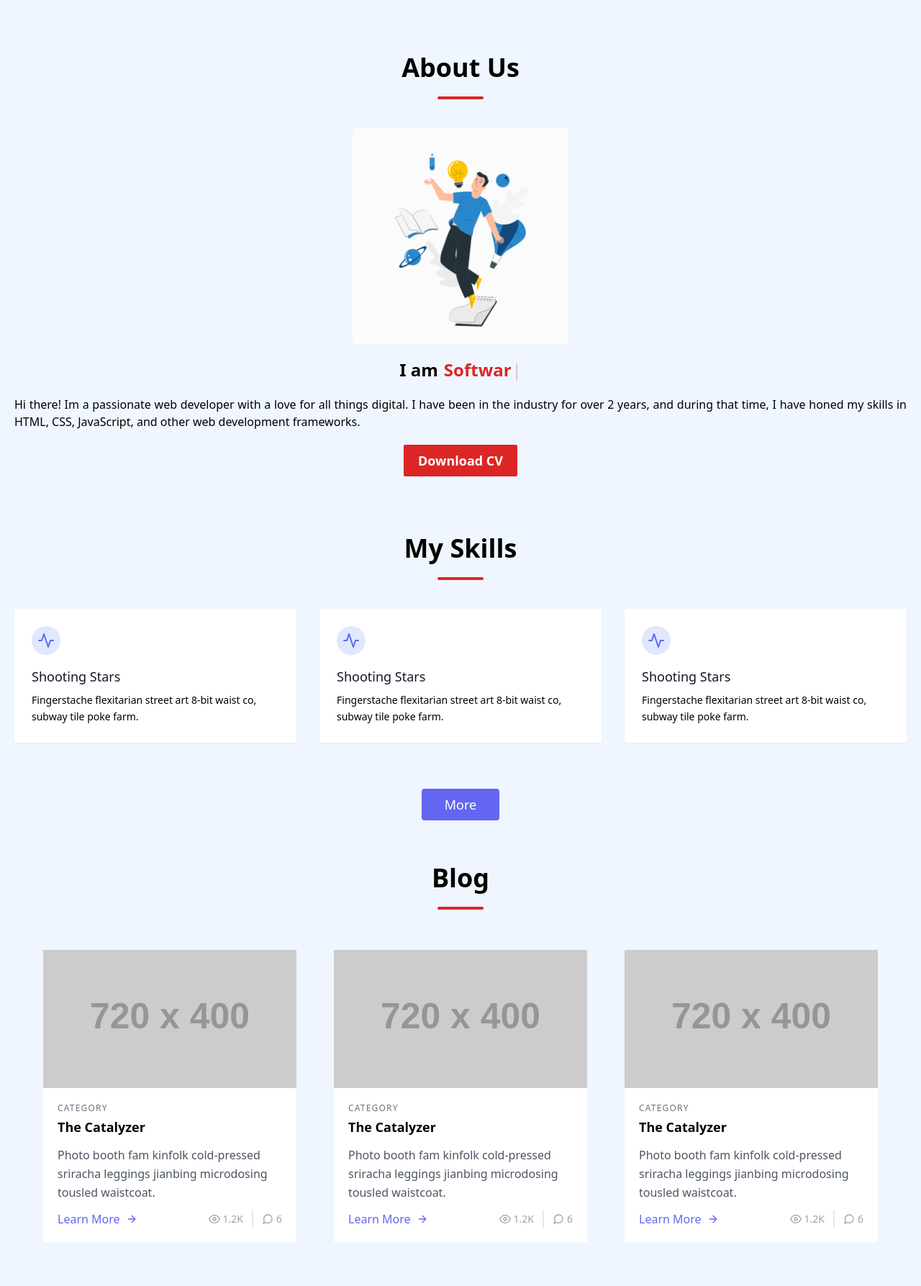
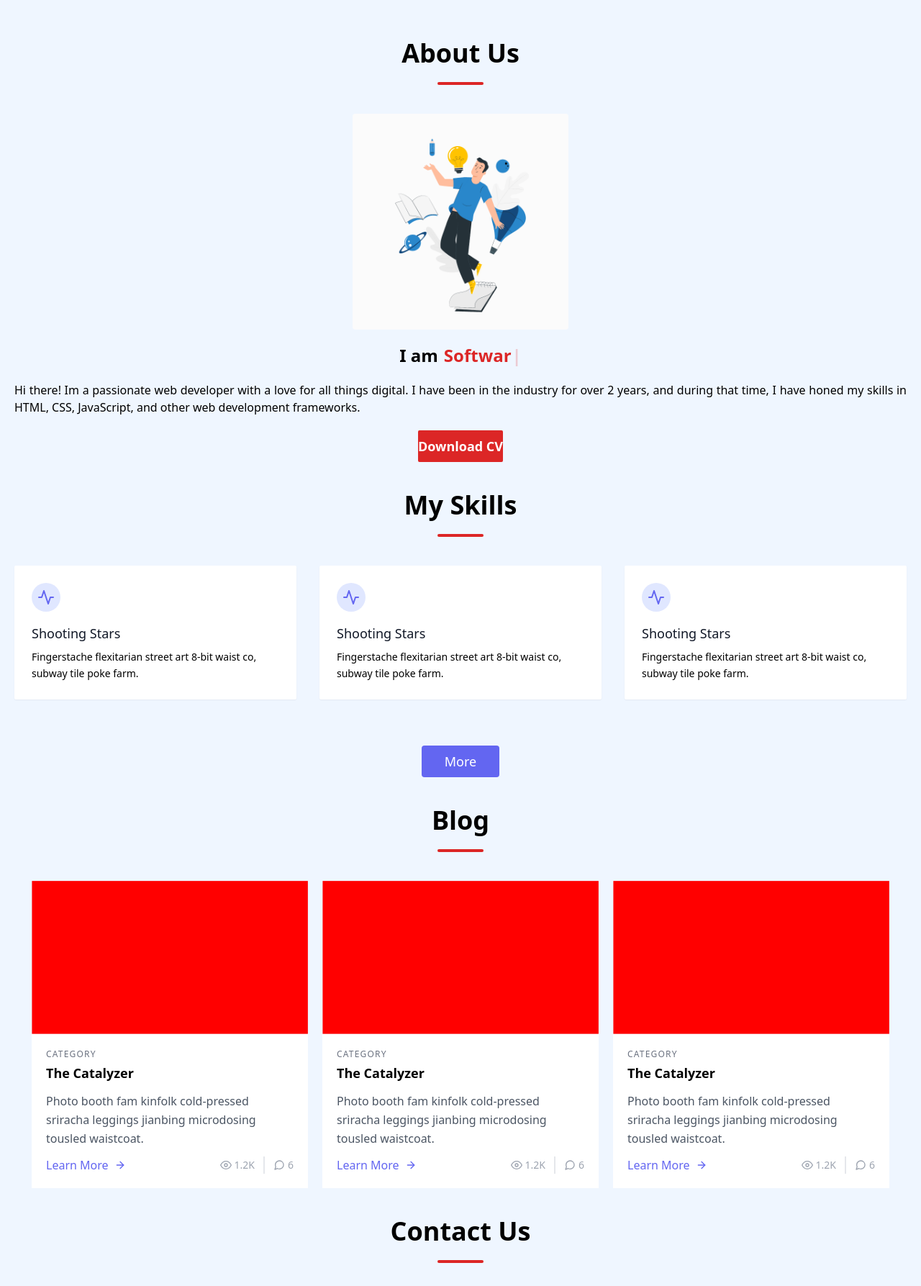
Before and after one commit to gvrv03/PersonalPortpolio, a Next.js app: page / in a window 1280 px wide. Shown: the part 786-2573 px from the top of the page at 72% size. Built offline with nearby package versions, Linux system fonts and the light colour scheme.

Commit message:
Complete Homepage 2

```diff
--- a/next.config.js
+++ b/next.config.js
@@ -1,6 +1,16 @@
 /** @type {import('next').NextConfig} */
 const nextConfig = {
   reactStrictMode: true,
-}
+  images: {
+    remotePatterns: [
+      {
+        protocol: "https",
+        hostname: "example.com",
+        port: "",
+        pathname: "/account123/**",
+      },
+    ],
+  },
+};
 
-module.exports = nextConfig
+module.exports = nextConfig;
--- a/src/Component/Footer.js
+++ b/src/Component/Footer.js
@@ -1,43 +1,41 @@
+import Link from "next/link";
 import React from "react";
 
 const Footer = () => {
   return (
-    <div className="mx-5">
-
       <footer className=" bg-white container m-auto  my-5 shadow rounded-sm dark:bg-gray-800">
         <div className="w-full mx-auto container md:p-6 p-4 md:flex md:items-center md:justify-between">
           <span className="text-sm text-gray-500 sm:text-center dark:text-gray-400">
             © 2023{" "}
-            <a href="/" className="hover:underline">
+            <Link href="/" className="hover:underline">
               Gaurav
-            </a>
+            </Link>
             . All Rights Reserved.
           </span>
           <ul className="flex flex-wrap items-center mt-3 text-sm font-medium text-gray-500 dark:text-gray-400 sm:mt-0">
             <li>
-              <a href="#" className="mr-4 hover:underline md:mr-6 ">
+              <Link href="/" className="mr-4 hover:underline md:mr-6 ">
                 About
-              </a>
+              </Link>
             </li>
             <li>
-              <a href="#" className="mr-4 hover:underline md:mr-6">
+              <Link href="/" className="mr-4 hover:underline md:mr-6">
                 Privacy Policy
-              </a>
+              </Link>
             </li>
             <li>
-              <a href="#" className="mr-4 hover:underline md:mr-6">
+              <Link href="/" className="mr-4 hover:underline md:mr-6">
                 Licensing
-              </a>
+              </Link>
             </li>
             <li>
-              <a href="#" className="hover:underline">
+              <Link href="/" className="hover:underline">
                 Contact
-              </a>
+              </Link>
             </li>
           </ul>
         </div>
       </footer>
-    </div>
   );
 };
 
--- a/src/pages/_app.js
+++ b/src/pages/_app.js
@@ -1,13 +1,18 @@
 import Footer from "gauravnarnaware/Component/Footer";
+import ScrollToTop from "react-scroll-up";
+
 import Navbar from "gauravnarnaware/Component/Navbar";
 import "gauravnarnaware/styles/globals.css";
 import { ThemeProvider } from "next-themes";
 export default function App({ Component, pageProps }) {
   return (
     <ThemeProvider attribute="class">
-      <Navbar/>
+      <Navbar />
       <Component {...pageProps} />
-      <Footer/>
+      <Footer />
+      <ScrollToTop showUnder={160}>
+        <i className="bi text-3xl text-red-600 bi-arrow-up-square-fill"></i>
+      </ScrollToTop>
     </ThemeProvider>
   );
 }
--- a/src/pages/_document.js
+++ b/src/pages/_document.js
@@ -6,7 +6,7 @@ export default function Document() {
       <Head >
       <link rel="stylesheet" href="https://cdn.jsdelivr.net/npm/bootstrap-icons@1.10.3/font/bootstrap-icons.css"/>
       </Head>
-      <body className="bg-blue-50  text-black dark:bg-gray-800 dark:text-white">
+      <body className="bg-blue-50 px-5 text-black dark:bg-gray-800 dark:text-white">
         <Main />
         <NextScript />
       </body>
--- a/src/pages/index.js
+++ b/src/pages/index.js
@@ -12,13 +12,9 @@ const HeaderName = (props) => {
 const FeatureBlog = () => {
   const BlogCard = () => {
     return (
-      <div className="p-4 w-full md:w-96">
+      <div className="w-full md:w-96">
         <div className="h-full rounded-sm">
-          <img
-            className="lg:h-48 md:h-36 w-full object-cover object-center"
-            src="https://dummyimage.com/720x400"
-            alt="blog"
-          />
+          <Image src="/sample.svg" width={1000} height={100} alt="blog" />
           <div className="p-5 bg-white dark:bg-gray-900">
             <h2 className="tracking-widest text-xs title-font text-gray-500 dark:text-gray-600 font-medium mb-1">
               CATEGORY
@@ -125,7 +121,7 @@ const Skills = () => {
   };
 
   return (
-    <div className="container p-5 m-auto">
+    <div className="container m-auto">
       <HeaderName name="My Skills" />
 
       <div className="flex flex-wrap -m-4">
@@ -144,7 +140,7 @@ const ContactUs = () => {
   return (
     <div className="container m-auto">
       <HeaderName name="Contact Us" />
-      <div className="container px-5  mx-auto flex sm:flex-nowrap flex-wrap">
+      <div className="container   mx-auto flex sm:flex-nowrap flex-wrap">
         <div className="lg:w-2/3 md:w-1/2 -z-50 bg-gray-300 rounded-lg overflow-hidden sm:mr-10 p-10 flex items-end justify-start relative">
           <iframe
             width="100%"
@@ -167,7 +163,9 @@ const ContactUs = () => {
               <h2 className="title-font font-semibold text-gray-900 dark:text-gray-50 tracking-widest text-xs">
                 EMAIL
               </h2>
-              <a className="text-indigo-500 leading-relaxed">example@email.com</a>
+              <a className="text-indigo-500 leading-relaxed">
+                example@email.com
+              </a>
               <h2 className="title-font font-semibold text-gray-900 dark:text-gray-50 tracking-widest text-xs mt-4">
                 PHONE
               </h2>
@@ -194,7 +192,6 @@ const ContactUs = () => {
               id="name"
               name="name"
               className="w-full bg-slate-50  dark:text-white rounded-sm dark:bg-gray-800  focus:border-indigo-500 focus:ring-2  text-base outline-none text-gray-700 py-1 px-3 leading-8 transition-colors duration-200 ease-in-out"
-
             />
           </div>
           <div className="relative mb-4">
@@ -209,7 +206,6 @@ const ContactUs = () => {
               id="email"
               name="email"
               className="w-full bg-slate-50  dark:text-white rounded-sm dark:bg-gray-800  focus:border-indigo-500 focus:ring-2  text-base outline-none text-gray-700 py-1 px-3 leading-8 transition-colors duration-200 ease-in-out"
-
             />
           </div>
           <div className="relative mb-4">
@@ -223,7 +219,6 @@ const ContactUs = () => {
               id="message"
               name="message"
               className="w-full bg-slate-50  dark:text-white rounded-sm dark:bg-gray-800  focus:border-indigo-500 focus:ring-2  h-32 text-base outline-none text-gray-700 py-1 px-3 resize-none leading-6 transition-colors duration-200 ease-in-out"
-
             ></textarea>
           </div>
           <button className="text-white bg-indigo-500 border-0 py-2 px-6 focus:outline-none hover:bg-indigo-600 rounded-sm text-lg">
@@ -238,7 +233,7 @@ const ContactUs = () => {
 const LandingPage = () => {
   return (
     <section className="text-gray-600 h-screen  body-font  ">
-      <div className="container mx-auto flex px-5 py-10 md:flex-row h-full flex-col items-center">
+      <div className="container mx-auto flex  py-10 md:flex-row h-full flex-col items-center">
         <div className="lg:flex-grow md:w-1/2 lg:pr-24 md:pr-16 flex mt-20 md:mt-0 flex-col md:items-start md:text-left mb-16 md:mb-0  ">
           <h1 className="font-semibold flex  items-center text-black dark:text-white text-4xl mb-5">
             I am
@@ -283,7 +278,7 @@ const LandingPage = () => {
 
 const AboutUs = () => {
   return (
-    <div className="container p-5 m-auto">
+    <div className="container  m-auto">
       <HeaderName name="About Us" />
       <div className=" ">
         <div className="w-auto grid place-items-center">
@@ -315,7 +310,7 @@ const AboutUs = () => {
             other web development frameworks.
           </p>
           <div className=" grid place-items-center">
-            <button className="py-2 text-center  px-5 bg-red-600 dark:bg-gray-900 text-lg rounded-sm text-white mt-5 font-bold ">
+            <button className="py-2 text-center   bg-red-600 dark:bg-gray-900 text-lg rounded-sm text-white mt-5 font-bold ">
               Download CV
             </button>
           </div>
--- a/src/styles/globals.css
+++ b/src/styles/globals.css
@@ -8,3 +8,8 @@
     /* background-color: red; */
     background-image:url("/Background.svg");
 }
+
+/* Custom scrollbar */
+::-webkit-scrollbar {
+    width: 0px;
+  }
```
Also changed, not shown: public/sample.svg (added).
